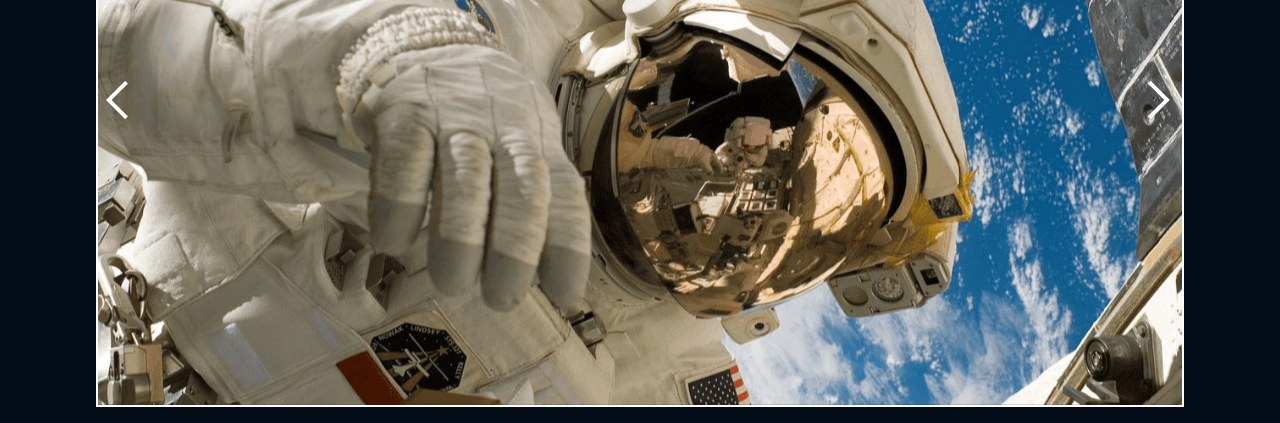
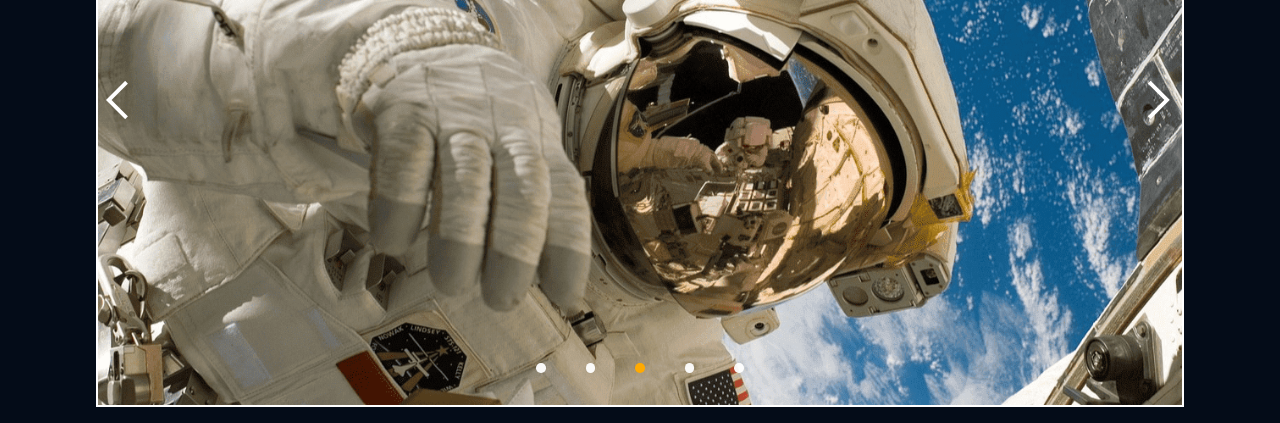
Before and after one commit to BruceLiu0701/My-React-project-space, a React (Create React App) app: page /banner in a window 1280 px wide. Shown: the part 2087-2510 px from the top of the page. Built offline with nearby package versions, Linux system fonts and the light colour scheme.

Commit message:
showcase new version

```diff
--- a/src/components/Showcase/index.css
+++ b/src/components/Showcase/index.css
@@ -13,6 +13,25 @@
 }
 .space-showcase div img{
     width: 100%;
+}
+.space-showcase .space-showcase-dot{
+    position: absolute;
+    display: flex;
+    justify-content: center;
+    align-items: center;
+    bottom: 2rem;
+    left: 50%;
+    border: none;
+    transform: translateX(-50%);
+}
+.space-showcase .space-showcase-dot p{
+    width: 0.6rem;
+    height: 0.6rem;
+    border-radius: 50%;
+    cursor: pointer;
+}
+.space-showcase .space-showcase-dot p+p{
+        margin-left: 2.5rem;
 }
 
 /* 幻燈片按鈕區 */
@@ -41,82 +60,6 @@
     color:var( --color-login) ;
 }
 
-/* 動畫區 */
-.scale-in-hor-left {
-	-webkit-animation: scale-in-hor-left 0.4s cubic-bezier(0.250, 0.460, 0.450, 0.940) both;
-	        animation: scale-in-hor-left 0.4s cubic-bezier(0.250, 0.460, 0.450, 0.940) both;
-}
-.scale-in-hor-right {
-	-webkit-animation: scale-in-hor-right 0.4s cubic-bezier(0.250, 0.460, 0.450, 0.940) both;
-	        animation: scale-in-hor-right 0.4s cubic-bezier(0.250, 0.460, 0.450, 0.940) both;
-}
-
-@-webkit-keyframes scale-in-hor-left {
-    0% {
-      -webkit-transform: scaleX(0);
-              transform: scaleX(0);
-      -webkit-transform-origin: 0% 0%;
-              transform-origin: 0% 0%;
-      opacity: 1;
-    }
-    100% {
-      -webkit-transform: scaleX(1);
-              transform: scaleX(1);
-      -webkit-transform-origin: 0% 0%;
-              transform-origin: 0% 0%;
-      opacity: 1;
-    }
-  }
-  @keyframes scale-in-hor-left {
-    0% {
-      -webkit-transform: scaleX(0);
-              transform: scaleX(0);
-      -webkit-transform-origin: 0% 0%;
-              transform-origin: 0% 0%;
-      opacity: 1;
-    }
-    100% {
-      -webkit-transform: scaleX(1);
-              transform: scaleX(1);
-      -webkit-transform-origin: 0% 0%;
-              transform-origin: 0% 0%;
-      opacity: 1;
-    }
-  }
-
-
-  @-webkit-keyframes scale-in-hor-right {
-    0% {
-      -webkit-transform: scaleX(0);
-              transform: scaleX(0);
-      -webkit-transform-origin: 100% 100%;
-              transform-origin: 100% 100%;
-      opacity: 1;
-    }
-    100% {
-      -webkit-transform: scaleX(1);
-              transform: scaleX(1);
-      -webkit-transform-origin: 100% 100%;
-              transform-origin: 100% 100%;
-      opacity: 1;
-    }
-  }
-  @keyframes scale-in-hor-right {
-    0% {
-      -webkit-transform: scaleX(0);
-              transform: scaleX(0);
-      -webkit-transform-origin: 100% 100%;
-              transform-origin: 100% 100%;
-      opacity: 1;
-    }
-    100% {
-      -webkit-transform: scaleX(1);
-              transform: scaleX(1);
-      -webkit-transform-origin: 100% 100%;
-              transform-origin: 100% 100%;
-      opacity: 1;
-    }
-  }
 
 
 /* RWD設定 */
@@ -128,4 +71,7 @@
         font-size: 36px;
         line-height: 48px;
     }
+    .space-showcase .space-showcase-dot{
+        display: none;
+    }
 }
--- a/src/components/Showcase/index.jsx
+++ b/src/components/Showcase/index.jsx
@@ -1,35 +1,45 @@
-import React,{useState,Fragment,memo} from 'react'
+import React,{useState,memo} from 'react'
 import showcase1 from '../../assets/showcase1.png'
-import showcase2 from '../../assets/showcase2.png'
-import showcase3 from '../../assets/showcase3.png'
+import showcase2 from '../../assets/showcase3.png'
+import showcase3 from '../../assets/showcase2.png'
+import showcase4 from '../../assets/showcase4.png'
+import showcase5 from '../../assets/showcase5.png'
 import './index.css'
 
 const Showcase=()=>{
 
-    const images=[showcase1,showcase2,showcase3]
-    const [photo,setPhoto]=useState({num:1,direction:true});  // direction true代表點右邊 false代表點左邊
-
-    const rightImage=(number)=>{
-        if(photo.num+number>2) setPhoto({num:0,direction:true});
-        else setPhoto({num:photo.num+number,direction:true});
+    const [changeImage,setChangeImage]=useState(3);
+    // 左右換頁按鈕的函式
+    const changePage=(num)=>{
+        if(changeImage+num>5)setChangeImage(1);
+        else if(changeImage+num<1)setChangeImage(5);
+        else setChangeImage(state=>state+num);
     }
-    const leftImage=(number)=>{
-        if(photo.num+number<0)setPhoto({num:2,direction:false});
-        else setPhoto({num:photo.num+number,direction:false})
+    // 下方小圓點跳到哪一頁面的函式
+    const selectPage=(page)=>{
+        setChangeImage(page);
     }
     return(
         <section className='space-showcase section-margin'>{
-            images.map((value,index)=>{
-                if(index===photo.num){
-                    return(
-                        <div key={index+value}> {/* 這邊圖片僅展示用, 目前沒有要添加新的圖片,暫時使用index代替  */}
-                            <img src={value} alt="" className={photo.direction?"scale-in-hor-left":"scale-in-hor-right"}/>
-                            <button onClick={()=>rightImage(1)}><span className="material-symbols-outlined">arrow_forward_ios</span></button>
-                            <button onClick={()=>leftImage(-1)}><span className="material-symbols-outlined">arrow_back_ios</span></button>
-                        </div>
-                    )
-                }return <Fragment key={index+value}></Fragment>
-            })
+
+            <div> {
+                changeImage===1?<img src={showcase1} alt="" />
+                :changeImage===2?<img src={showcase2} alt="" />
+                :changeImage===3?<img src={showcase3} alt="" />
+                :changeImage===4?<img src={showcase4} alt="" />
+                :<img src={showcase5} alt="" />
+            }
+                <button onClick={()=>changePage(1)}><span className="material-symbols-outlined">arrow_forward_ios</span></button>
+                <button onClick={()=>changePage(-1)}><span className="material-symbols-outlined">arrow_back_ios</span></button>
+                <div className="space-showcase-dot">
+                    <p style={{backgroundColor:changeImage===1?'#Fa0':'rgba(255,255,255,0.945)'}} onClick={()=>selectPage(1)}></p>
+                    <p style={{backgroundColor:changeImage===2?'#Fa0':'rgba(255,255,255,0.945)'}} onClick={()=>selectPage(2)}></p>
+                    <p style={{backgroundColor:changeImage===3?'#Fa0':'rgba(255,255,255,0.945)'}} onClick={()=>selectPage(3)}></p>
+                    <p style={{backgroundColor:changeImage===4?'#Fa0':'rgba(255,255,255,0.945)'}} onClick={()=>selectPage(4)}></p>
+                    <p style={{backgroundColor:changeImage===5?'#Fa0':'rgba(255,255,255,0.945)'}} onClick={()=>selectPage(5)}></p>
+                </div>
+            </div>
+
         }
         </section>
     )
```
